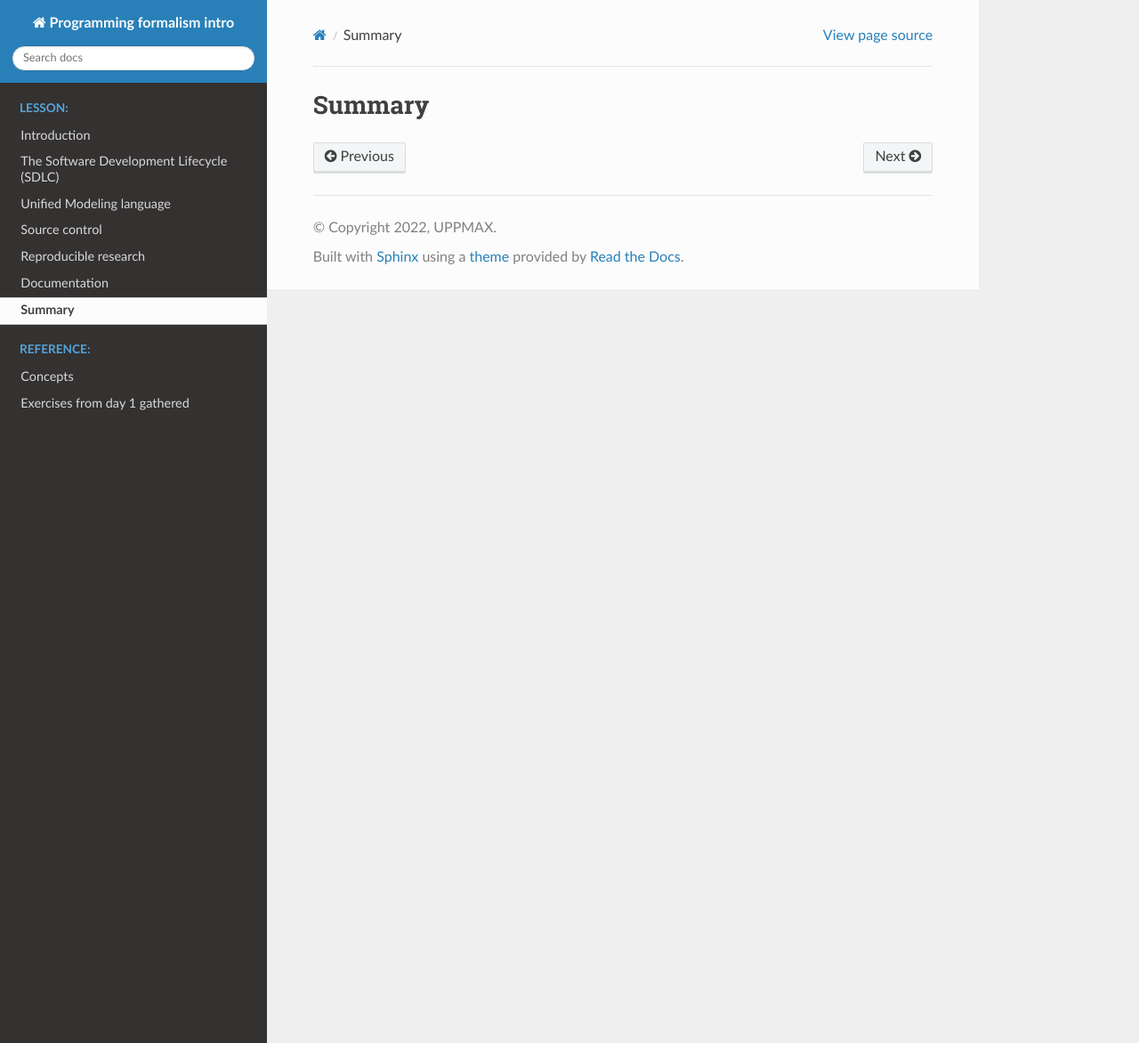
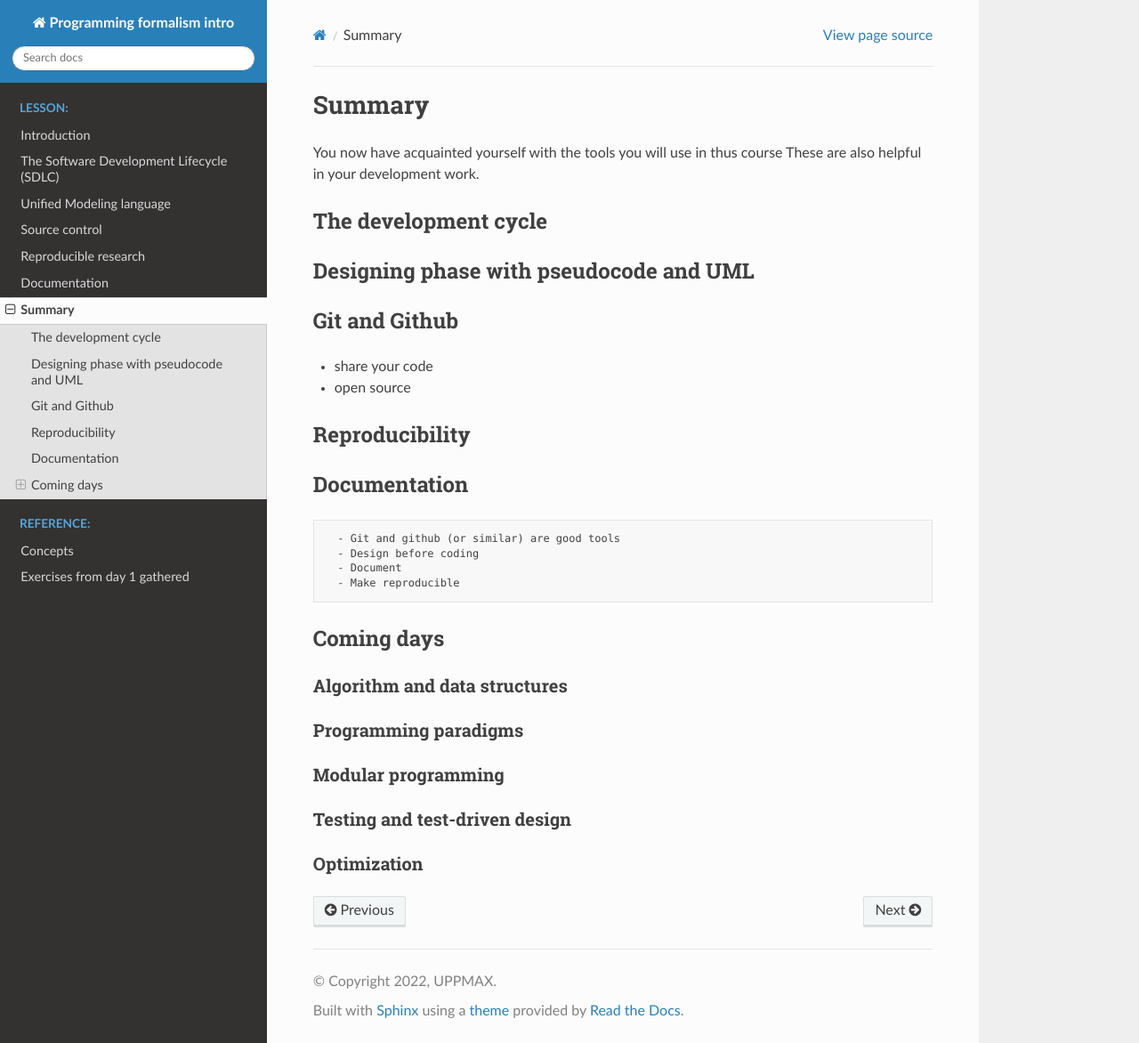
Before and after one commit to UPPMAX/programming_formalisms_intro, a Sphinx documentation site: the page built from doc/summary.md, in a window 1280 px wide and 1172 px high. Shown: the whole window at 89% size. Built offline with Sphinx 7.4.7 and the Read the Docs theme 2.0.0, drawn with Linux system fonts in a browser that asks for light colours; pages that are not in the unit, such as notebooks, are missing from menus.

Commit message:
Update summary.md

````diff
--- a/doc/summary.md
+++ b/doc/summary.md
@@ -1 +1,34 @@
 # Summary
+
+You now have acquainted yourself with the tools you will use in thus course
+These are also helpful in your development work.
+
+## The development cycle
+
+## Designing phase with pseudocode and UML
+
+## Git and Github
+- share your code
+- open source
+
+## Reproducibility
+
+## Documentation
+
+```{Main takeaways}
+  - Git and github (or similar) are good tools
+  - Design before coding
+  - Document
+  - Make reproducible
+```
+
+## Coming days
+### Algorithm and data structures
+
+### Programming paradigms
+
+### Modular programming
+
+### Testing and test-driven design
+
+### Optimization
````
